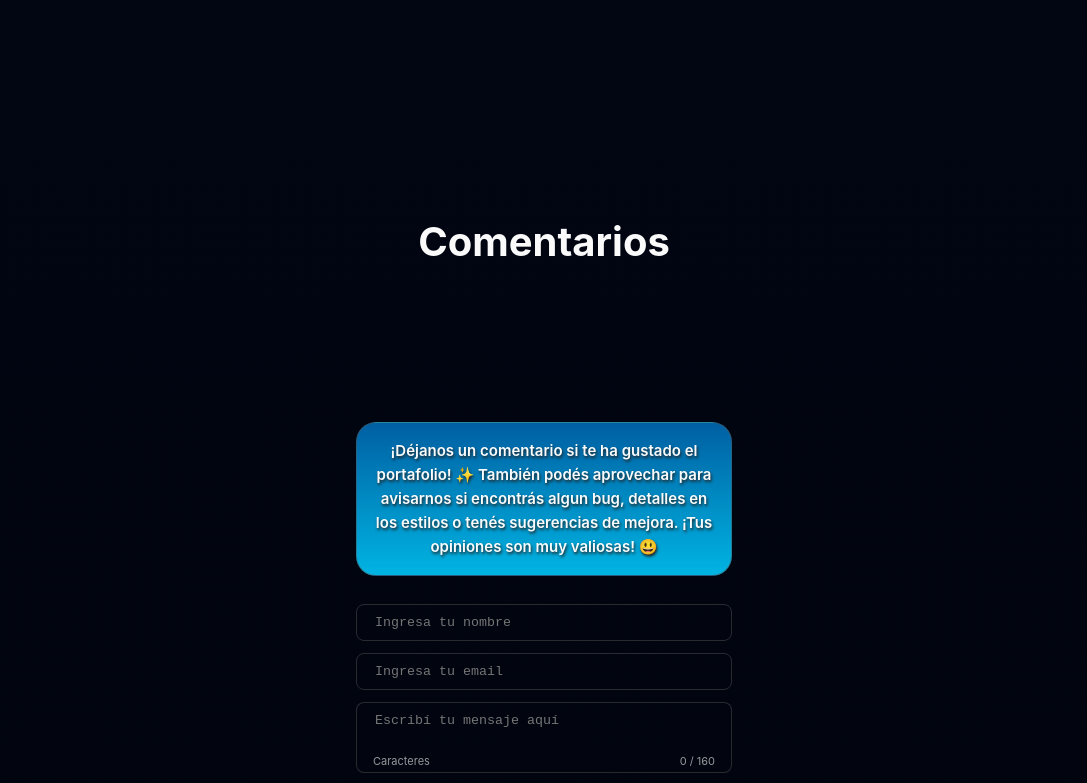
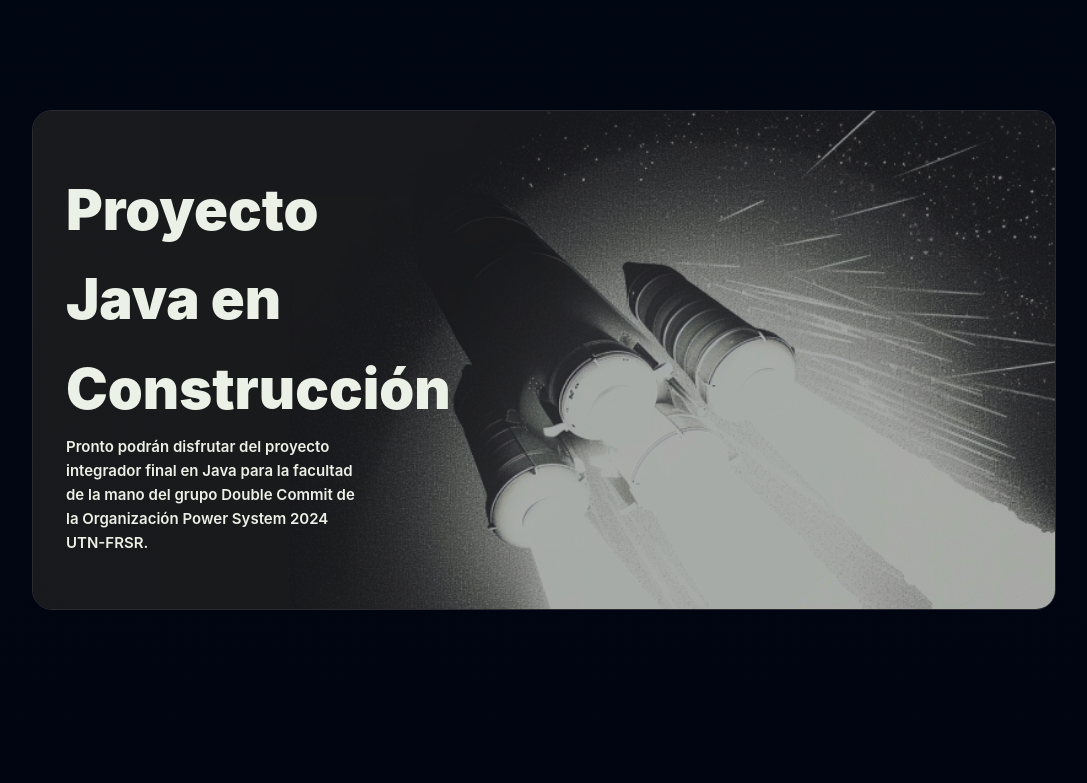
Before and after one commit to solidsnk86/double-commit, a Vue app: page / in a window 1280 px wide. Shown: the part 2346-3129 px from the top of the page, without its empty margins (96-1183 px from the left). Built offline with nearby package versions, Linux system fonts and the light colour scheme; no server answers; the database is empty.

Commit message:
updated bg and create new java card

```diff
--- a/src/App.vue
+++ b/src/App.vue
@@ -8,6 +8,7 @@ import SectionTitle from './components/SectionTitle.vue'
 import RemainTime from './components/RemainTime.vue'
 import CommentsForm from './components/CommentsForm.vue'
 import MarqueeComponent from './components/MarqueeComponent.vue'
+import JavaCard from './components/JavaCard.vue'
 </script>
 
 <template>
@@ -22,8 +23,9 @@ import MarqueeComponent from './components/MarqueeComponent.vue'
   <span id="projects"></span>
   <SectionTitle children="Proyectos" />
   <ProjectsComponent />
-  <SectionTitle children="Tiempo Entrega Proyecto ☕ JAVA ⏳" />
+  <SectionTitle children="Tiempo Entrega Proyecto ☕ Java" />
   <RemainTime />
+  <JavaCard />
   <span id="contact"></span>
   <SectionTitle children="Comentarios" />
   <CommentsForm />
--- /dev/null
+++ b/src/components/JavaCard.vue
@@ -0,0 +1,73 @@
+<script lang="js" setup></script>
+
+<template>
+  <article>
+    <div class="text-container">
+      <h2>Proyecto Java en Construcción</h2>
+      <p>
+        Pronto podrán disfrutar del proyecto integrador final en Java para la facultad de la mano
+        del grupo Double Commit de la Organización Power System 2024 UTN-FRSR.
+      </p>
+    </div>
+    <div class="img-container">
+      <div class="bg-left"></div>
+      <img src="/rocket.png" alt="rocket image" />
+    </div>
+  </article>
+</template>
+
+<style lang="css" scoped>
+article {
+  position: relative;
+  width: 80%;
+  height: 500px;
+  display: flex;
+  justify-content: start;
+  align-items: center;
+  margin: 50px auto;
+  border: 1px solid var(--color-border);
+  border-radius: 20px;
+  overflow: hidden;
+}
+
+.text-container {
+  padding: 33px;
+  width: 35%;
+  display: flex;
+  flex-direction: column;
+  justify-content: start;
+  z-index: 1;
+  color: #ebf1e6;
+}
+
+h2 {
+  font-size: 3.5rem;
+  font-weight: 900;
+}
+
+p {
+  font-weight: 600;
+}
+
+.img-container {
+  position: absolute;
+  display: flex;
+  width: 100%;
+  height: 100%;
+  z-index: 0;
+  opacity: 0.7;
+}
+
+.bg-left {
+  background-color: #232321;
+  width: 30%;
+  height: 100%;
+}
+
+img {
+  object-fit: cover;
+  width: 75%;
+  height: 100%;
+  flex-shrink: 0;
+}
+</style>
```
Also changed, not shown: public/beams.webp (added), public/rocket.png (added).
